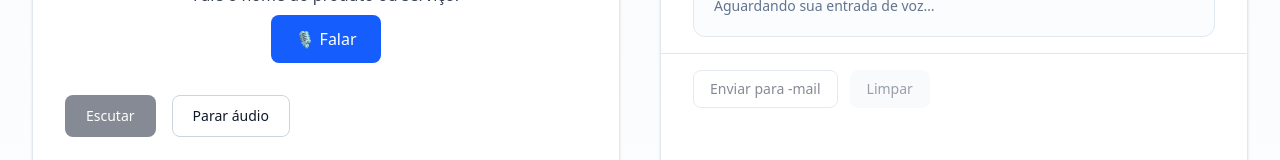
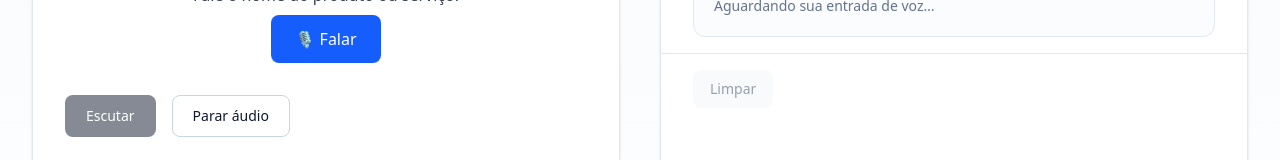
Before and after one commit to Jhoelber/DuvidasMei, a React (Vite) app: page / in a window 1280 px wide. Shown: the part 295-455 px from the top of the page. Built offline with nearby package versions, Linux system fonts and the light colour scheme.

Commit message:
Update DuvidasMei.tsx

```diff
--- a/src/components/DuvidasMei.tsx
+++ b/src/components/DuvidasMei.tsx
@@ -266,13 +266,14 @@ Não use colchetes [ ] ou parênteses ( ) ao enviar links. Sempre envie os links
                             <div className="sticky bottom-0 -mx-8 mt-4 border-t border-slate-200 dark:border-slate-800
                     bg-white/90 dark:bg-slate-900/90 backdrop-blur px-8 py-4">
                                 <div className="flex gap-3">
-                                    <button
+                                    {/*  <button
                                         // onClick={() => navigator.clipboard.writeText(resultado || "")}
                                         className="inline-flex items-center justify-center rounded-lg border border-slate-300 bg-white text-slate-900 px-4 py-2 text-sm font-medium hover:bg-slate-50 disabled:opacity-50 dark:bg-slate-900 dark:text-slate-100 dark:border-slate-700 dark:hover:bg-slate-800"
                                         disabled={!resultado}
                                     >
                                         Enviar para -mail
                                     </button>
+                                    */}
                                     <button
                                         onClick={() => setResultado("")}
                                         className="inline-flex items-center justify-center rounded-lg border border-transparent bg-slate-100 text-slate-700 px-4 py-2 text-sm font-medium hover:bg-slate-200 disabled:opacity-50 dark:bg-slate-800 dark:text-slate-200 dark:hover:bg-slate-700"
```
